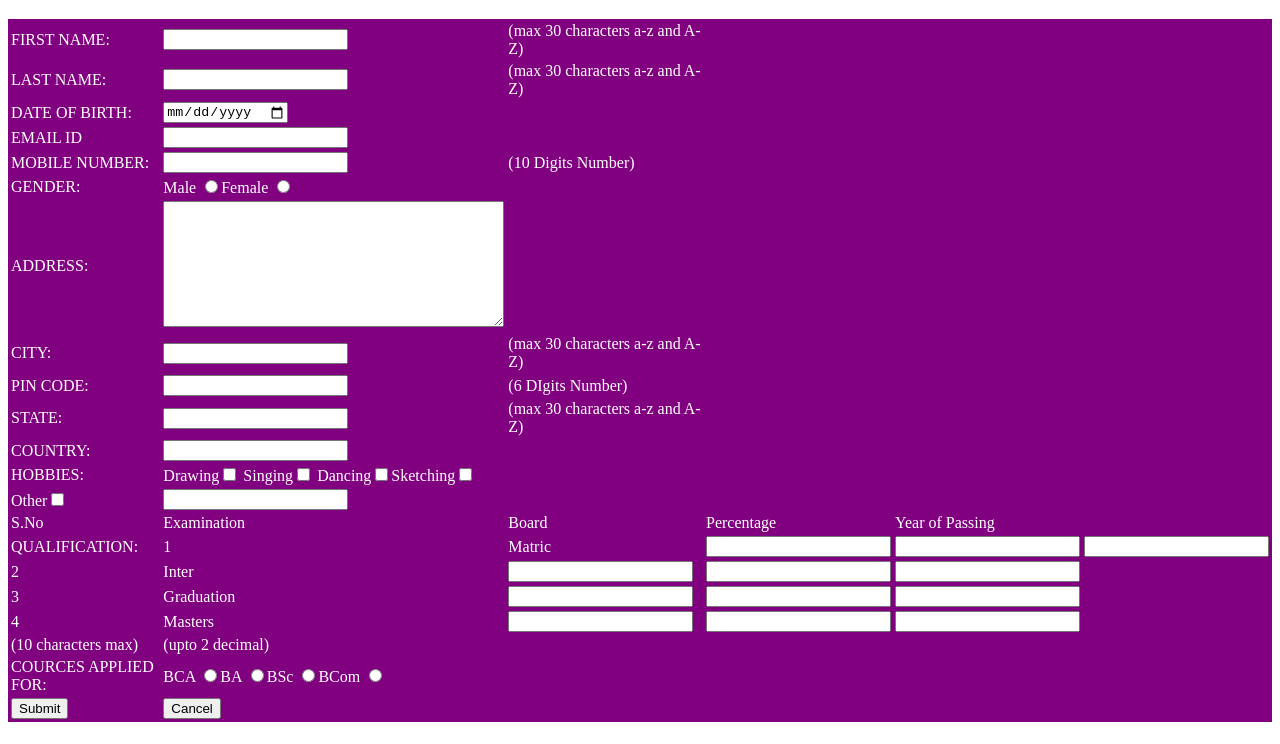
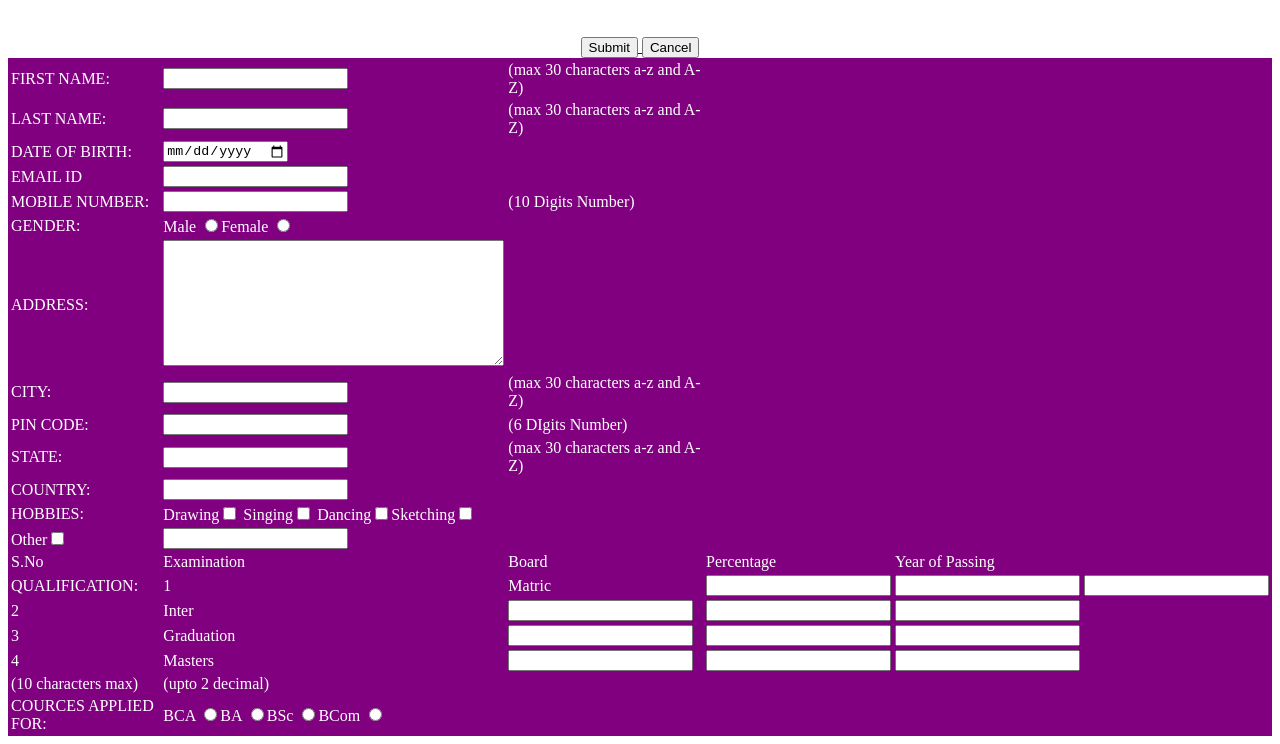
Before and after one commit to abdulbasit543/assignment_2, a plain HTML site: page index.html in a window 1280 px wide. Shown: the part 187-931 px from the top of the page. Drawn offline with Linux system fonts and the light colour scheme.

Commit message:
commited

```diff
--- a/index.html
+++ b/index.html
@@ -14,7 +14,7 @@
     <h1 class="center">STUDENT REGISTRATION FORM</h1>
     <form action="">
         <center>
-            <table>
+            <table cellpading="10">
 
                 <tr>
                     <td align="right" class="cntr" colspan="1">FIRST NAME:</td>
@@ -129,10 +129,12 @@
 
 
                 </tr>
-                <tr>
-                    <td> <input type="submit" value="Submit"></td>
-                    <td> <button type="reset">Cancel</button></td>
-                </tr>
+                <br>
+                <a href="/submit.html">
+                    <input type="submit" value="Submit">
+                </a>
+                <input type="reset" value="Cancel">
+
 
             </table>
         </center>
```
Also changed, not shown: submit.html (+2 -0 lines).
